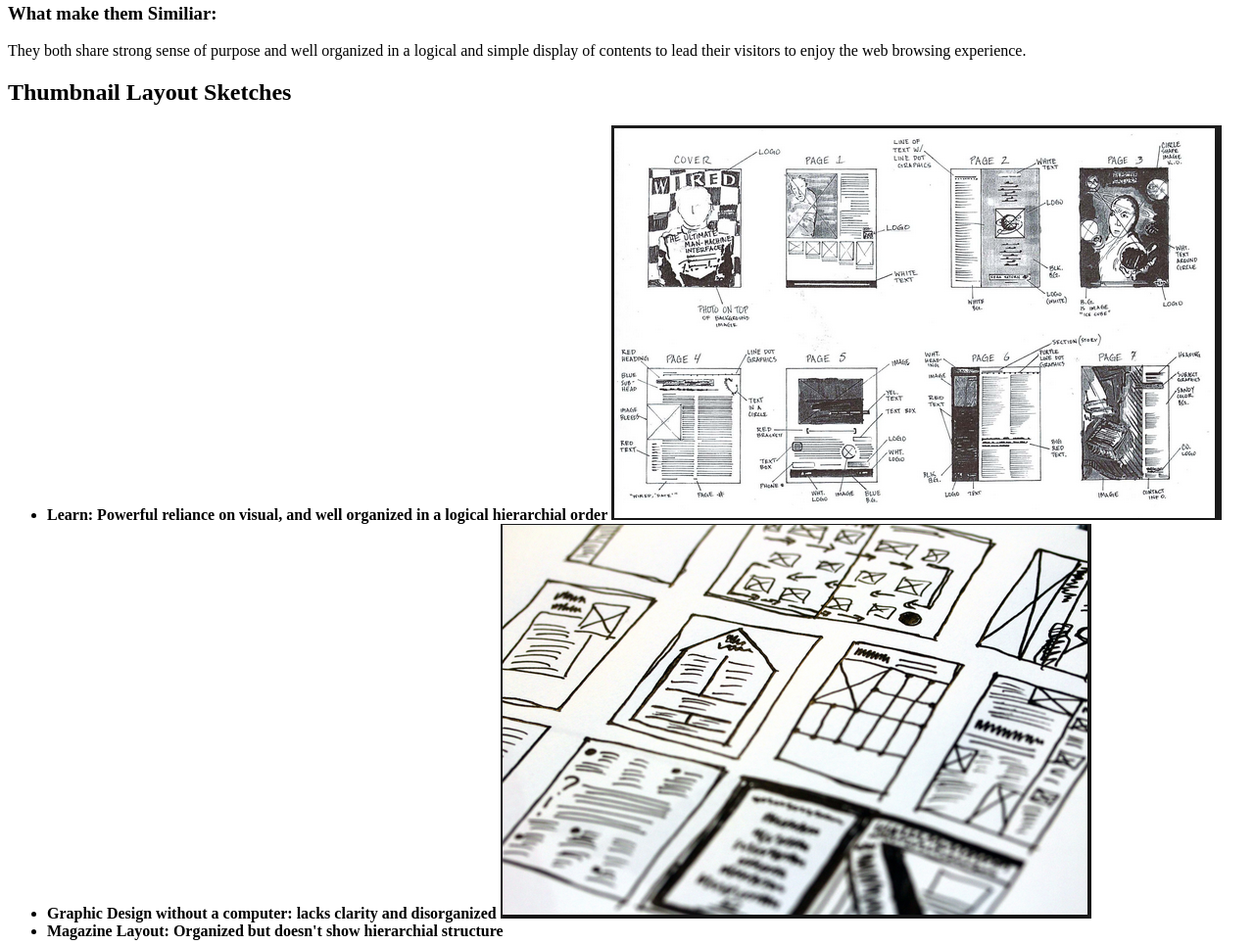
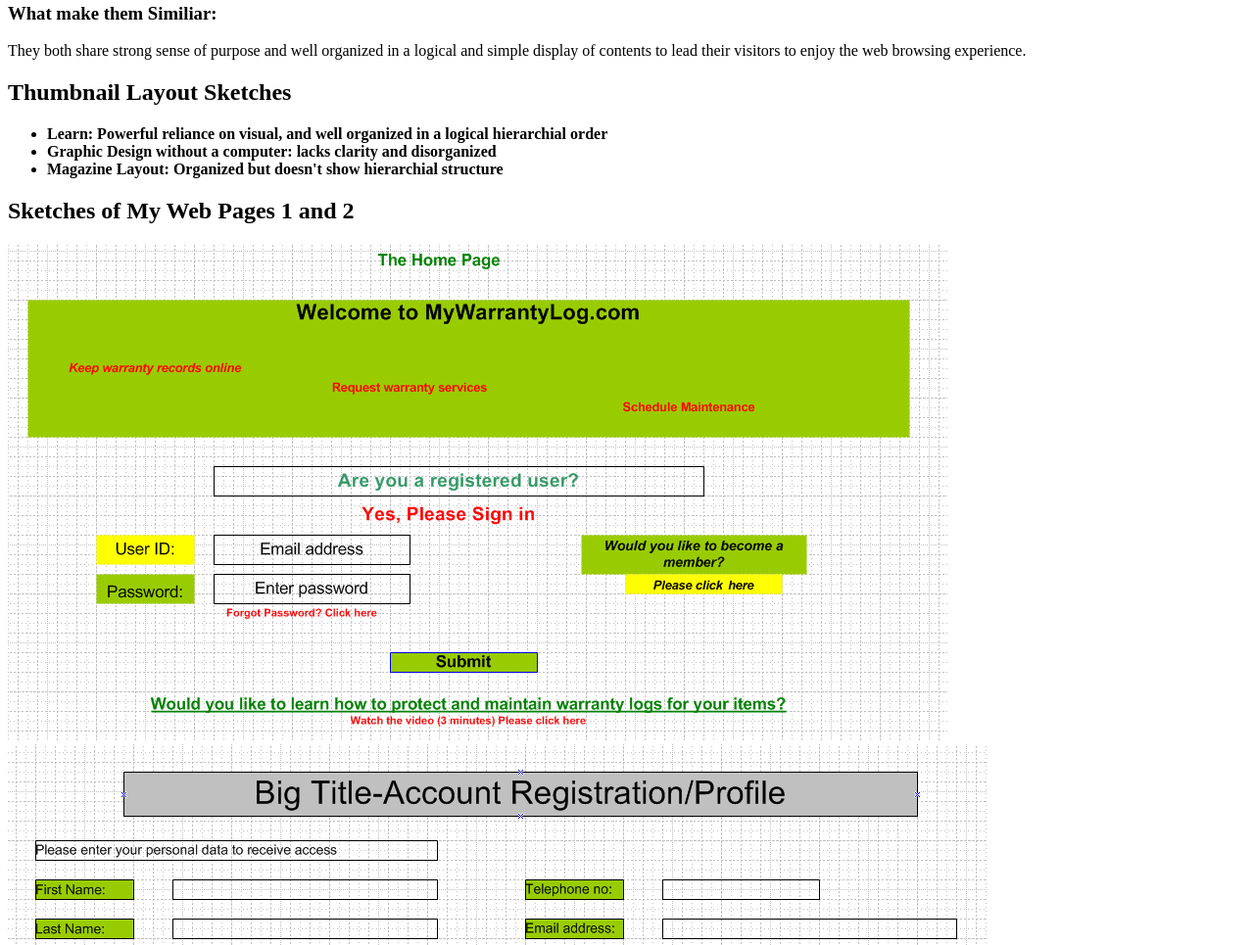
Before and after one commit to hafifi57/hafifi57.github.io, a plain HTML site: page unit2_project/index.html in a window 1280 px wide. Shown: the part 700-1665 px from the top of the page at 98% size. Drawn offline with Linux system fonts and the light colour scheme.

Commit message:
Update index.html

```diff
--- a/unit2_project/index.html
+++ b/unit2_project/index.html
@@ -29,10 +29,8 @@
 
 	<h2>Thumbnail Layout Sketches</h2>
 	<ul>
-		<li><strong>Learn: Powerful reliance on visual, and well organized in a logical hierarchial order</strong>
-		<img src="learn.png" alt=""></li>
-		<li><strong>Graphic Design without a computer: lacks clarity and disorganized</strong>
-		<img src="graphic_design.png"></li>
+		<li><strong>Learn: Powerful reliance on visual, and well organized in a logical hierarchial order</strong></li>
+		<li><strong>Graphic Design without a computer: lacks clarity and disorganized</strong></li>
 		<li><strong>Magazine Layout: Organized but doesn't show hierarchial structure</strong></li>
 	</ul>
 
```
